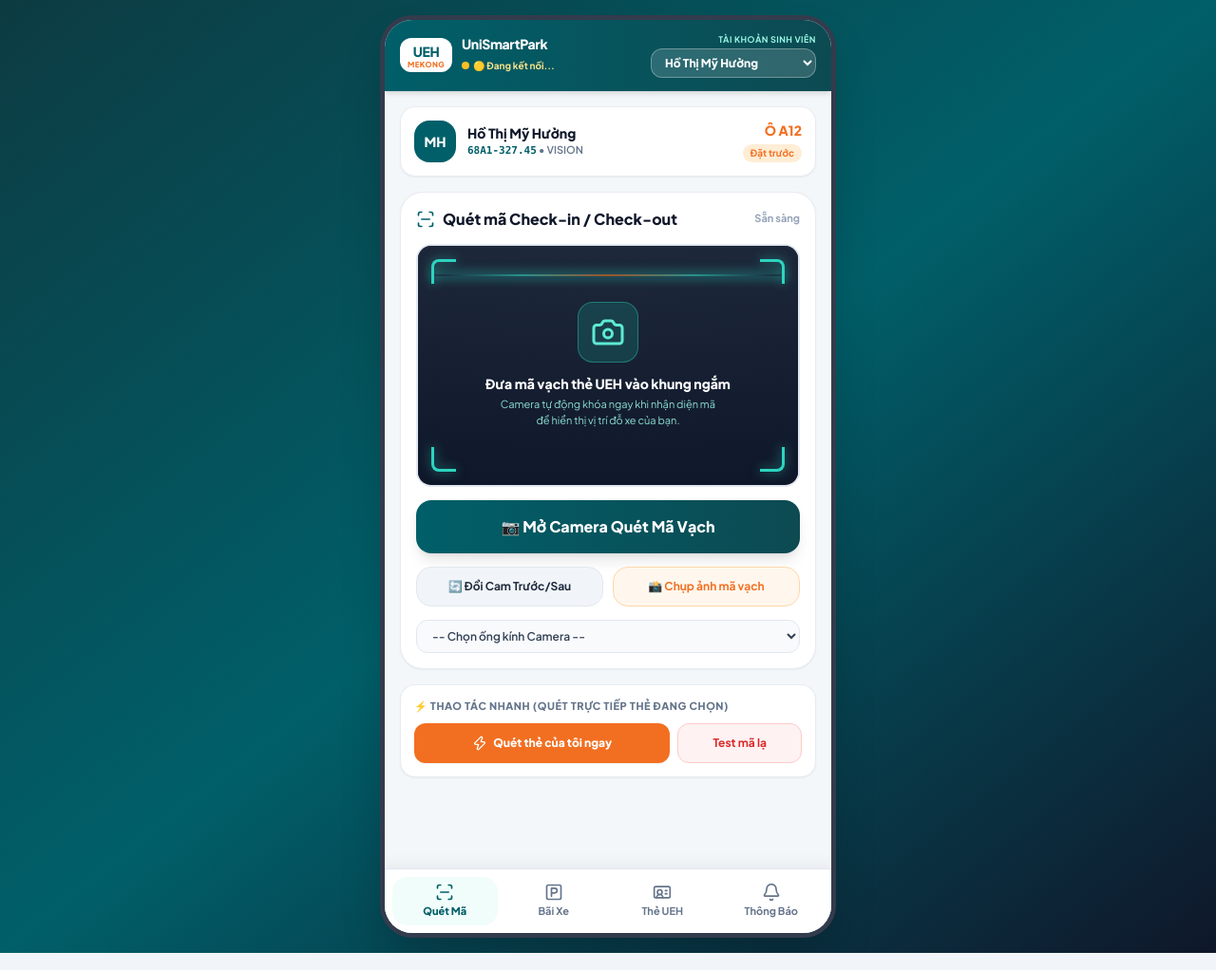
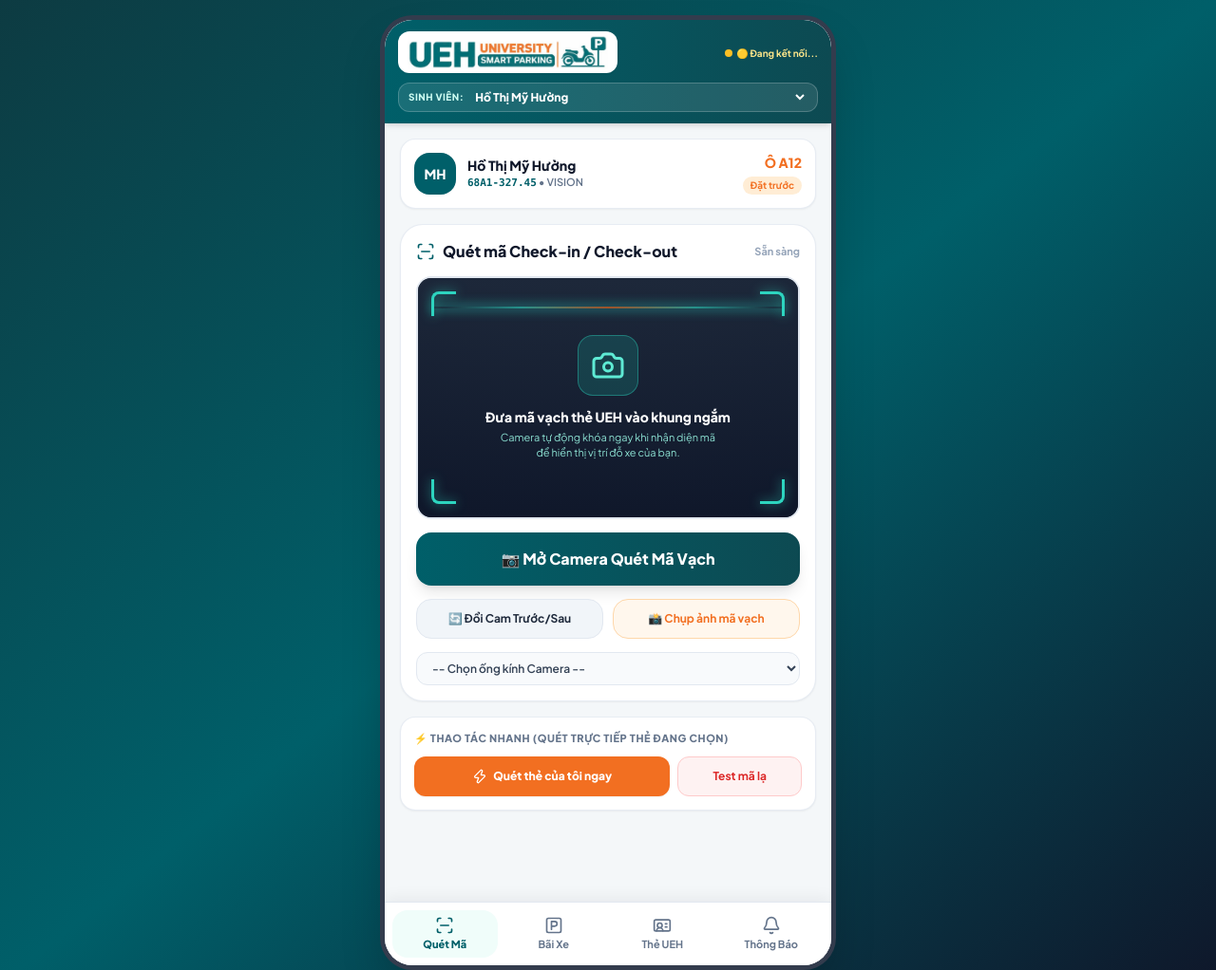
Before and after one commit to nguyenphu1039-jpg/unismartpark-ueh-mekong, a website: page index.html in a window 1280 px wide. Shown: the top 1022 px of the page at 95% size. Drawn offline with nearby package versions, Linux system fonts and the light colour scheme.

Commit message:
Replace header logo with cropped UEH University Smart Parking logo on both Admin and Student pages

```diff
--- a/index.html
+++ b/index.html
@@ -57,30 +57,30 @@
     <!-- ===================================================================
          STICKY TOP MOBILE HEADER (LOGO + CLOUD SYNC + QUICK STUDENT SWITCHER)
          =================================================================== -->
-    <header class="bg-gradient-to-r from-[#005f69] to-[#0d4a52] text-white px-4 pt-3.5 pb-3.5 sticky top-0 z-30 shadow-md">
+    <header class="bg-gradient-to-r from-[#005f69] to-[#0d4a52] text-white px-3.5 pt-3 pb-3 sticky top-0 z-30 shadow-md space-y-2.5">
+      <!-- Row 1: New Horizontal Logo + Live Cloud Sync Status -->
       <div class="flex items-center justify-between gap-2">
-        <!-- Brand Logo -->
-        <div class="flex items-center gap-2.5">
-          <div class="bg-white rounded-xl px-2 py-1 flex flex-col items-center leading-none shadow-sm">
-            <span class="text-sm font-black text-[#005f69] tracking-tight">UEH</span>
-            <span class="text-[8px] font-extrabold text-[#f26f21] tracking-wider">MEKONG</span>
-          </div>
-          <div>
-            <div class="font-extrabold text-sm leading-tight tracking-tight">UniSmartPark</div>
-            <div id="cloud-sync-badge" class="inline-flex items-center gap-1 text-[10px] font-bold text-teal-100 mt-0.5">
-              <span id="cloud-sync-dot" class="w-2 h-2 rounded-full bg-amber-400 animate-ping"></span>
-              <span id="cloud-sync-text">Đang kết nối...</span>
-            </div>
-          </div>
+        <div class="bg-white rounded-xl px-2.5 py-1 shadow-sm flex items-center shrink-0 max-w-[66%]">
+          <img
+            src="assets/logo-ueh-smart-parking.png"
+            alt="UEH University Smart Parking"
+            class="h-[32px] sm:h-[36px] w-auto max-w-full object-contain shrink-0"
+            style="mix-blend-mode: multiply;"
+          />
         </div>
 
-        <!-- Quick Student Account Selector (10 Group Members) -->
-        <div class="flex flex-col items-end max-w-[54%]">
-          <span class="text-[9px] font-bold uppercase tracking-wider text-teal-200 mb-0.5">Tài khoản Sinh viên</span>
-          <select id="mobile-student-switcher" onchange="onSwitchMobileStudent(this.value)" class="w-full bg-white/15 hover:bg-white/25 text-white border border-white/30 rounded-xl text-xs font-extrabold px-2.5 py-1.5 focus:outline-none cursor-pointer truncate">
-            <!-- Populated with 10 group students -->
-          </select>
+        <div id="cloud-sync-badge" class="inline-flex items-center gap-1 text-[10px] font-bold text-teal-100 shrink-0 text-right">
+          <span id="cloud-sync-dot" class="w-2 h-2 rounded-full bg-amber-400 animate-ping shrink-0"></span>
+          <span id="cloud-sync-text">Đang kết nối...</span>
         </div>
+      </div>
+
+      <!-- Row 2: Quick Student Account Selector (10 Group Members) -->
+      <div class="flex items-center gap-2 bg-white/10 rounded-xl px-2.5 py-1.5 border border-white/20">
+        <span class="text-[10px] font-extrabold uppercase tracking-wider text-teal-100 shrink-0">Sinh viên:</span>
+        <select id="mobile-student-switcher" onchange="onSwitchMobileStudent(this.value)" class="flex-1 min-w-0 bg-transparent text-white [&>option]:text-slate-900 text-xs font-extrabold focus:outline-none cursor-pointer truncate">
+          <!-- Populated with 10 group students -->
+        </select>
       </div>
     </header>
 
```
Also changed, not shown: admin/index.html (+12 -8 lines), assets/logo-ueh-smart-parking.png (added).
